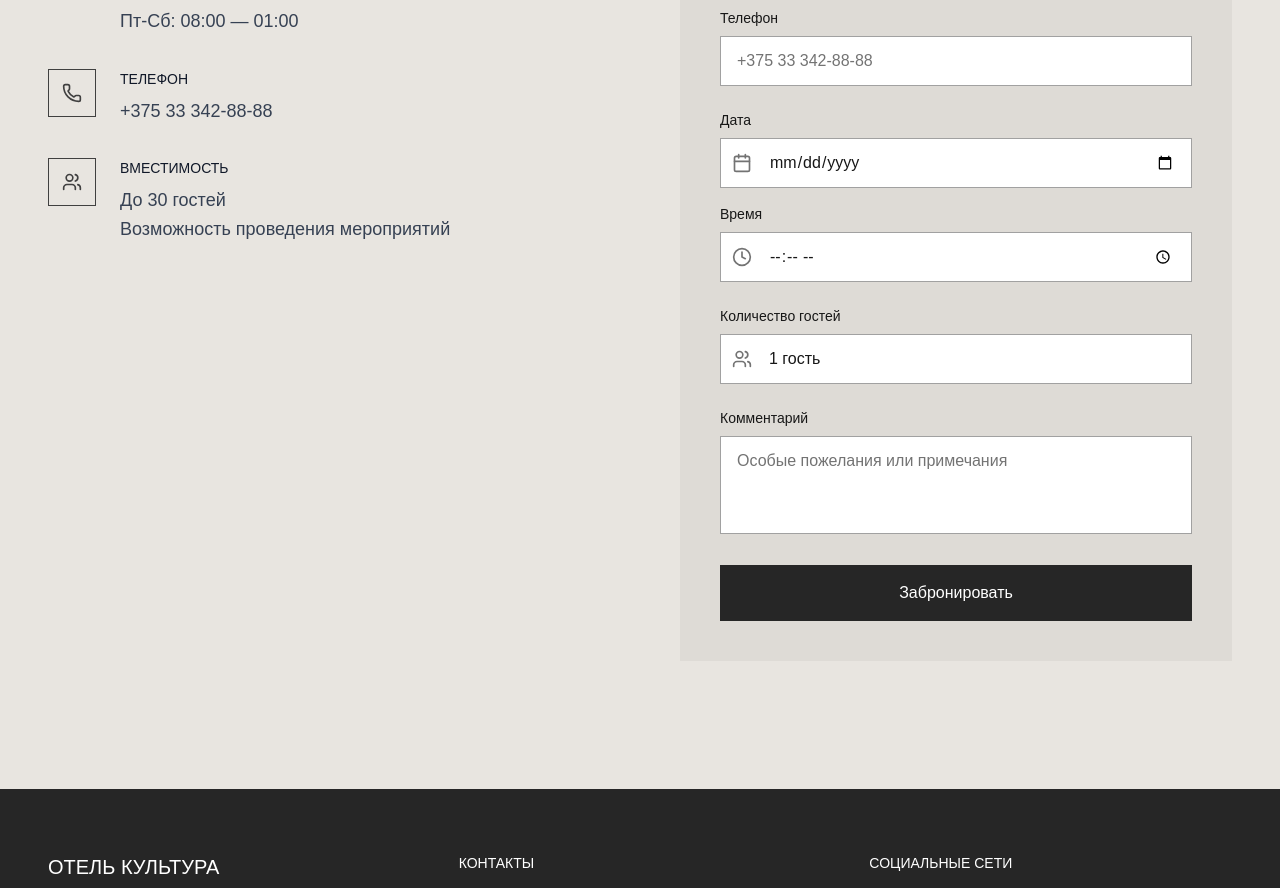
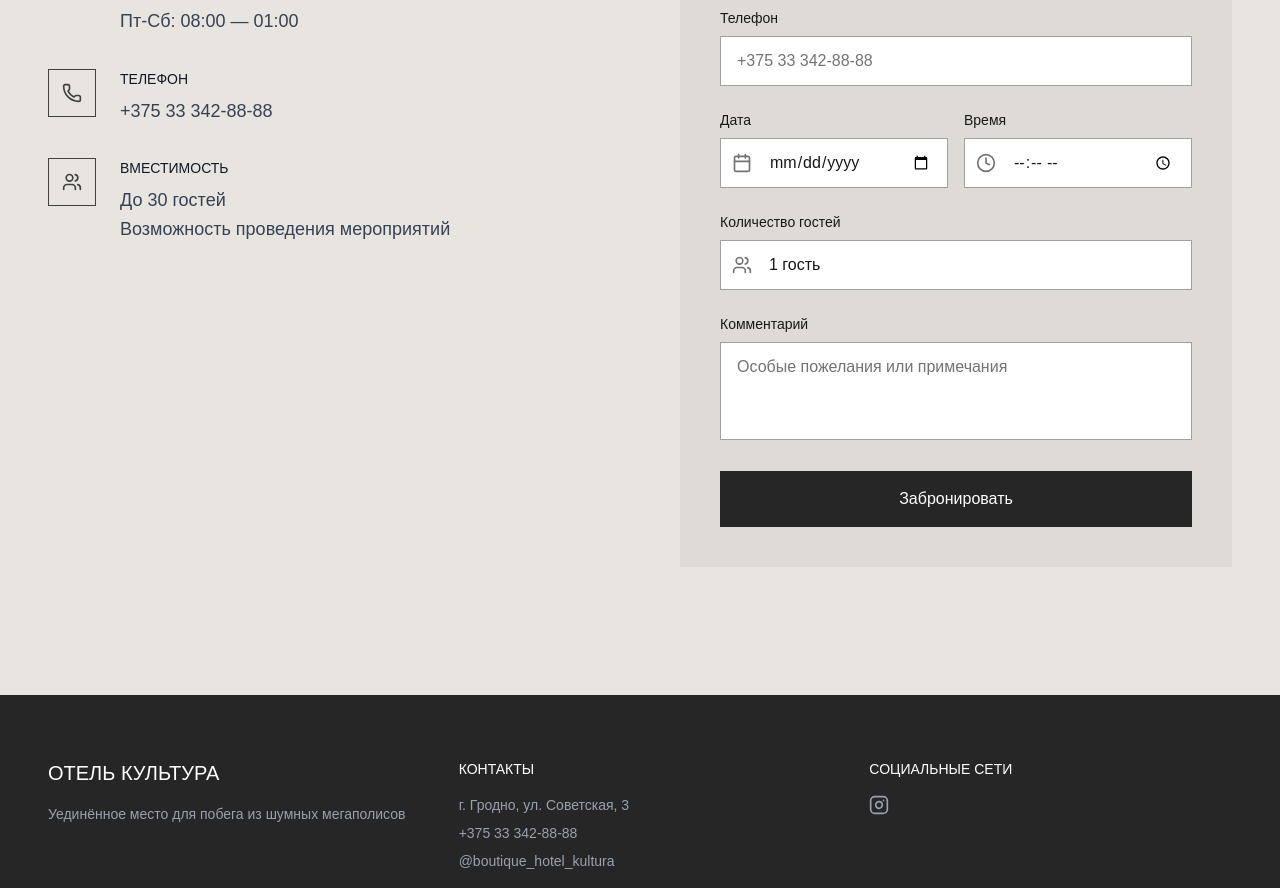
Before and after one commit to Kultura-web/finalnextkultura, a Next.js app: page /restaurant in a window 1280 px wide. Shown: the part 3798-4686 px from the top of the page. Built offline with nearby package versions, Linux system fonts and the light colour scheme.

Commit message:
column fix

```diff
--- a/components/components/restaurant/RestaurantReservation.tsx
+++ b/components/components/restaurant/RestaurantReservation.tsx
@@ -201,7 +201,7 @@
               </div>
 
          {/* Date & Time */}
-              <div className="grid grid-cols-2 md:grid-cols-1 gap-4">
+<div className="grid grid-cols-1 md:grid-cols-2 gap-4">
   <div>
     <label className="block text-sm font-medium text-neutral-900 mb-2">
       Дата
@@ -232,6 +232,7 @@
     </div>
   </div>
 </div>
+
 
               {/* Guests */}
               <div>
```
Lines whose indentation alone changed are shown as unchanged.
